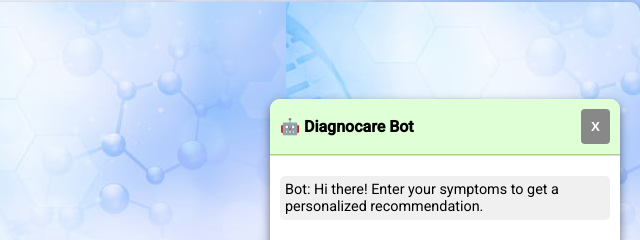
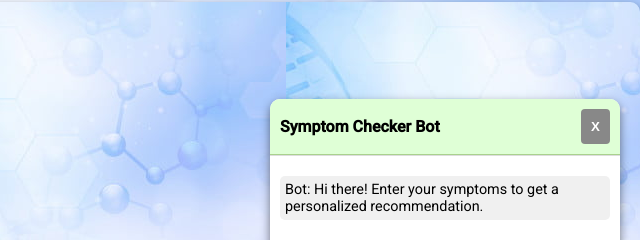
Before and after one commit to qwertydgdhegncf/Senior-Project, a plain HTML site: page home.html in a window 1280 px wide. Both pictures are taken after a click on the button "Get Started". Shown: the part 221-461 px from the top of the page, 640-1280 px from the left. Drawn offline with Linux system fonts and the light colour scheme.

Commit message:
Update home.html

```diff
--- a/home.html
+++ b/home.html
@@ -45,7 +45,7 @@
 <!-- Chatbot Section -->
    <div id="chatbot" class="chatbot">
        <div class="chatbot-header">
-           🤖 Diagnocare Bot
+           Symptom Checker Bot
            <button id="close-chatbot">X</button>
        </div>
        <div id="messages" class="messages"></div>
```
